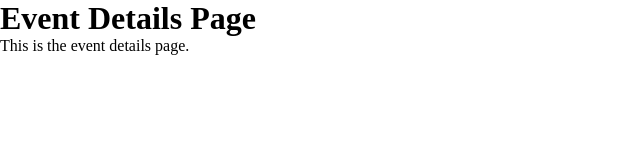
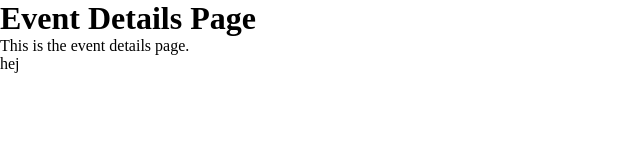
Before and after one commit to Felicia-V03/react-individuell-exam, a React (Vite) app in the folder react-individuell-exam/: page /event/1 in a window 1280 px wide. Shown: the top 160 px of the page, without its empty margins (0-640 px from the left). Built offline with nearby package versions, Linux system fonts and the light colour scheme; a web font is replaced by a local one.

Commit message:
fix events list som en file

```diff
--- a/react-individuell-exam/src/Components/EventDetailed/EventDetailed.jsx
+++ b/react-individuell-exam/src/Components/EventDetailed/EventDetailed.jsx
@@ -0,0 +1,10 @@
+
+function EventDetailed() {
+  return (
+    <div>
+      <p>hej</p>
+    </div>
+  )
+}
+
+export default EventDetailed;
--- a/react-individuell-exam/src/Components/EventsList/EventsList.jsx
+++ b/react-individuell-exam/src/Components/EventsList/EventsList.jsx
@@ -0,0 +1,28 @@
+import { Link } from "react-router-dom";
+import "./eventsList.css";
+
+function EventsList({event}) {
+  if (!event) {
+    return <p>Inga event tillgängliga.</p>;
+  }
+
+  console.log("Event data:", event);
+
+  return (
+        <Link to={`/event/${event.id}`} key={event.id} className="events-item">
+          <p className="events-item_date">{event.when.date}</p>
+          <article className="events-item_info">
+            <h2 className="events-item_title">{event.name}</h2>
+            <p className="events-item_place">{event.where}</p>
+            <article className="events-item_sub">
+              <p className="events-item_time">{event.when.from} - {event.when.to}</p>
+              <p className="events-item_price">{event.price} SEK</p>
+            </article>
+          </article>
+        </Link>
+
+  );
+}
+
+
+export default EventsList;
--- a/react-individuell-exam/src/Pages/EventDetailsPage/EventDetailsPage.jsx
+++ b/react-individuell-exam/src/Pages/EventDetailsPage/EventDetailsPage.jsx
@@ -1,8 +1,11 @@
+import EventDetailed from "../../Components/EventDetailed/EventDetailed";
+
 function EventDetailsPage() {
   return (
     <div>
       <h1>Event Details Page</h1>
       <p>This is the event details page.</p>
+      <EventDetailed />
     </div>
   );
 }
--- a/react-individuell-exam/src/Pages/EventsPage/EventsPage.jsx
+++ b/react-individuell-exam/src/Pages/EventsPage/EventsPage.jsx
@@ -1,5 +1,5 @@
 import { useFetch } from "../../Hooks/useFetch";
-import { Link } from "react-router-dom";
+import EventsList from "../../Components/EventsList/EventsList.jsx";
 import "./eventsPage.css";
 
 function EventsPage() {
@@ -18,17 +18,7 @@ function EventsPage() {
       <p>Search</p>
       <ul className="events-list">
         {events.map((event) => (
-          <Link to={`/event/${event.id}`} key={event.id} className="events-item">
-              <p className="events-item_date">{event.when.date}</p>
-              <article className="events-item_info">
-                <h2 className="events-item_title">{event.name}</h2>
-                <p className="events-item_place">{event.where}</p>
-                <article className="events-item_sub">
-                  <p className="events-item_time">{event.when.from} - {event.when.to}</p>
-                  <p className="events-item_price">{event.price} SEK</p>
-                </article>
-              </article>
-            </Link>
+          <EventsList key={event.id} event={event} />
         ))}
       </ul>
     </div>
```
